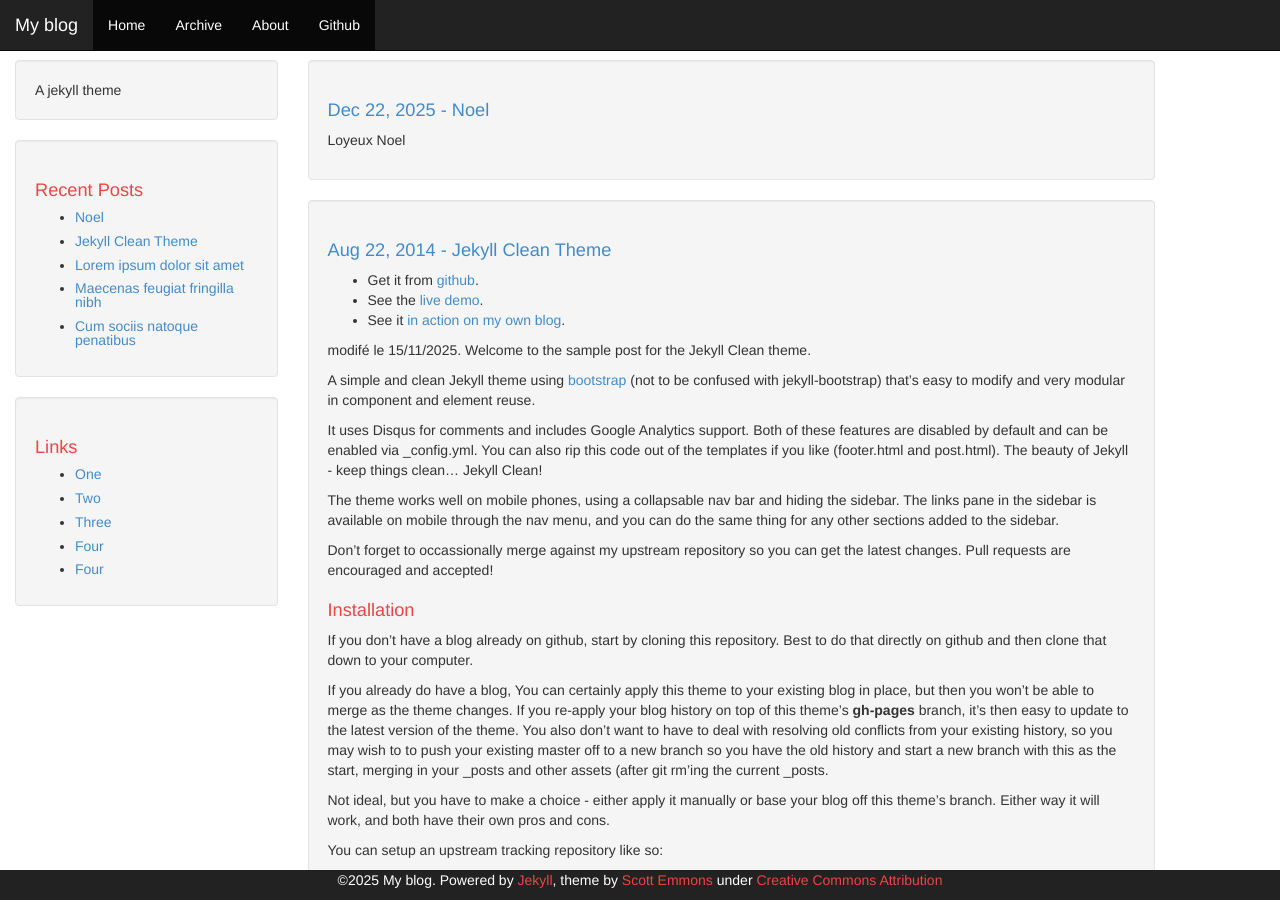
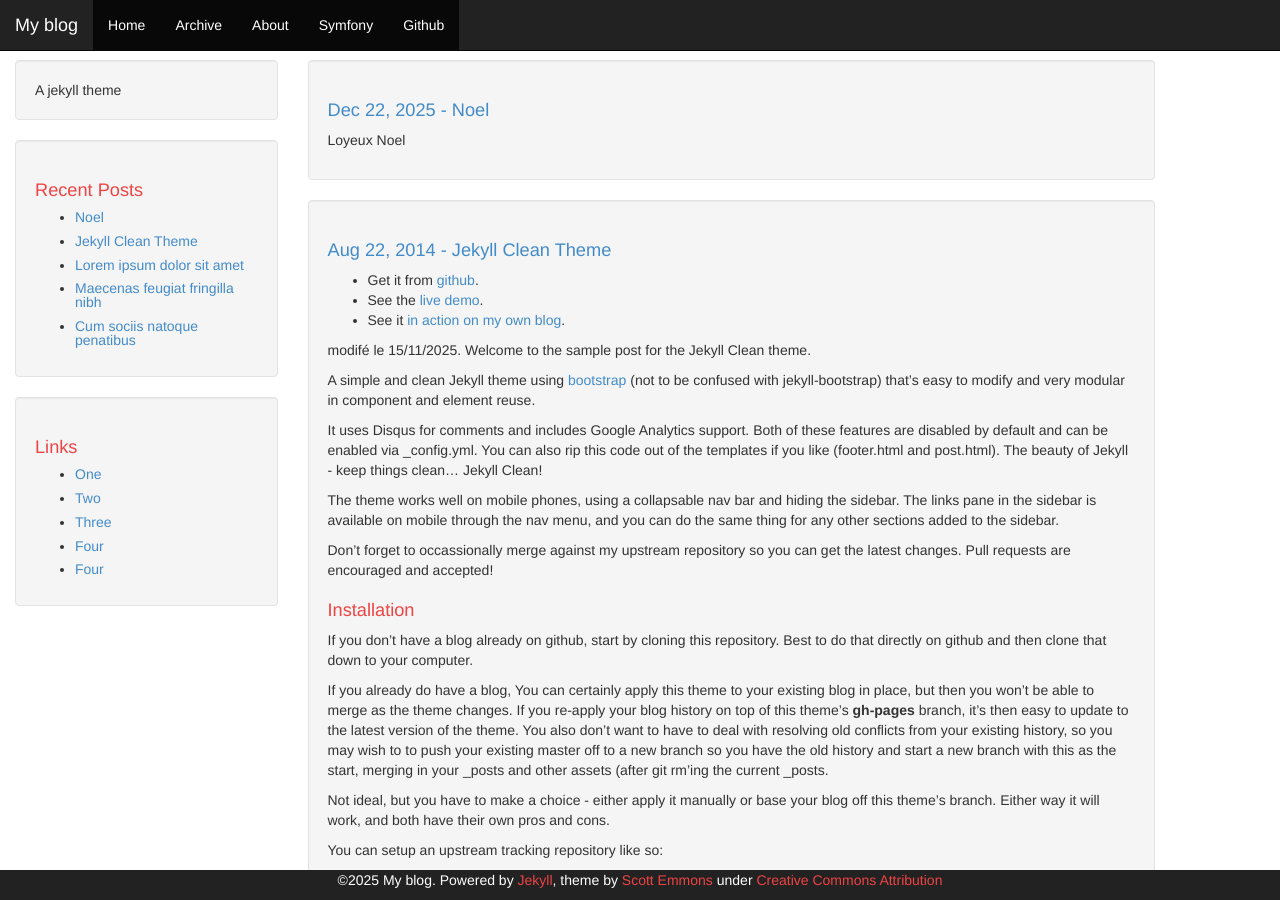
Before and after one commit to awelvor/archives, a Jekyll site: the page built from index.html, in a window 1280 px wide and 900 px high. Built offline with Jekyll 4.4.1, drawn with Linux system fonts in a browser that asks for light colours; the list of posts is cut into pages by our own code.

Commit message:
Add Symfony link to header navigation

```diff
--- a/_includes/header.html
+++ b/_includes/header.html
@@ -33,7 +33,7 @@
                     <li class="active visible-xs-block"><a href="{{ site.baseurl }}/links.html">Links</a></li>
                     <li class="active"><a href="{{ site.baseurl }}/archive.html">Archive</a></li>
                     <li class="active"><a href="{{ site.baseurl }}/about.html">About</a></li>
-
+                    <li class="active"><a href="{{ site.baseurl }}/symfony.html">Symfony</a></li>
                     {% if site.gitlab != '' %}
                       <li class="active"><a href="https://gitlab.com/{{ site.gitlab }}">Gitlab</a></li>
                     {% endif %}
```
